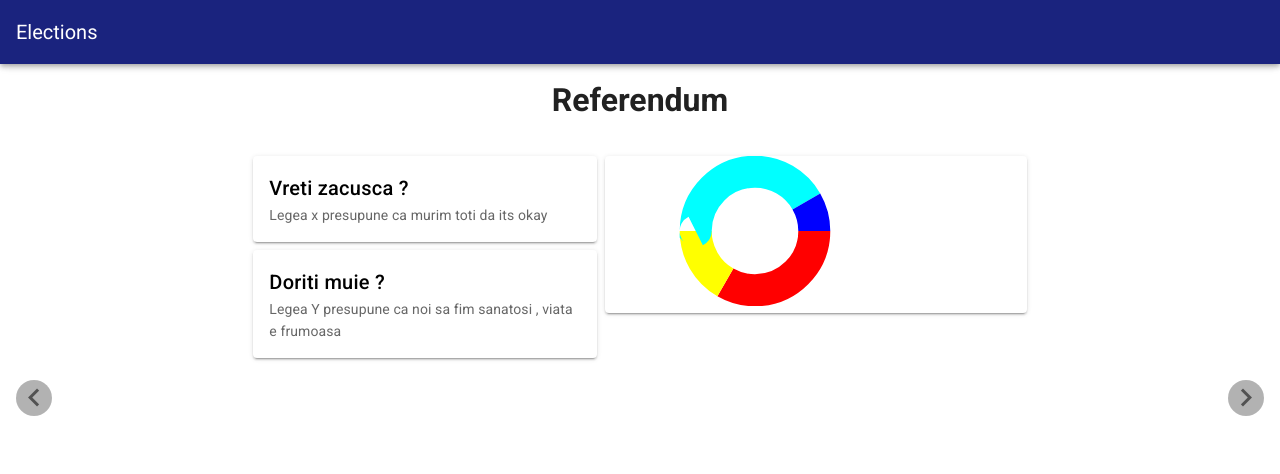
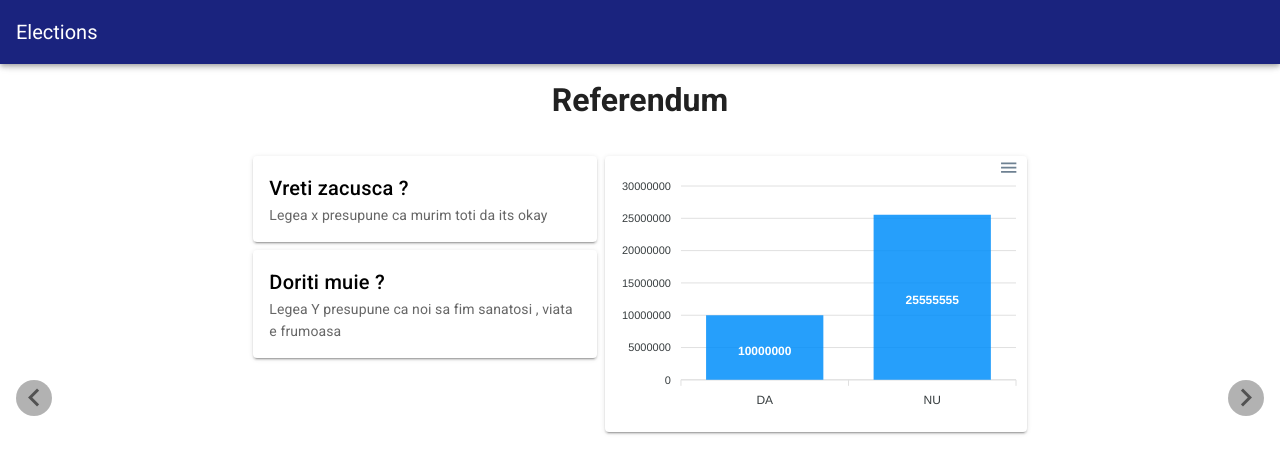
Before and after one commit to BogdanFalk/DATC-3F, a Vue app in the folder 01_Source/02_Web/Frontend/: page / in a window 1280 px wide. Both pictures are taken after a click on the button 34 px from the left and 398 px from the top of the page. Shown: the top 474 px of the page. Built offline with nearby package versions, Linux system fonts and the light colour scheme.

Commit message:
events and  statistics components charts added

```diff
--- a/01_Source/02_Web/Frontend/package.json
+++ b/01_Source/02_Web/Frontend/package.json
@@ -8,6 +8,7 @@
     "lint": "vue-cli-service lint"
   },
   "dependencies": {
+    "apexcharts": "^3.10.1",
     "core-js": "^3.3.2",
     "vue": "^2.6.10",
     "vuetify": "^2.1.0"
--- a/01_Source/02_Web/Frontend/src/components/HomeCarousel.vue
+++ b/01_Source/02_Web/Frontend/src/components/HomeCarousel.vue
@@ -48,8 +48,11 @@
 
 
             <v-flex xs12 sm6 md4>
-              <v-card>
-                <PieChart></PieChart>
+              <v-card class="statistics" v-if="event.eventTitle==='Referendum'">
+                <barChartQuestions ></barChartQuestions>
+              </v-card>
+              <v-card class="statistics" v-else>
+                <PieChart :candidates=event.eventCandidates></PieChart>
               </v-card>
             </v-flex>
           </v-layout>
@@ -60,8 +63,9 @@
 </template>
 <script>
 import PieChart from "../components/PieChart.vue";
+import barChartQuestions from "../components/barChartQuestions.vue";
 export default {
-  components: { PieChart },
+  components: { barChartQuestions,PieChart},
   data() {
     return {
       colors: ["primary", "secondary", "yellow darken-2", "red", "orange"],
@@ -76,7 +80,8 @@ export default {
               face:
                 "https://mediacdn.libertatea.ro/unsafe/375x285/smart/filters:contrast(8):quality(80)/https://static4.libertatea.ro/wp-content/uploads/2014/11/klaus_04_146ab53f00.jpg",
               party: "Mon party is PLM",
-              description: "Mare gg man."
+              description: "Mare gg man.",
+              numberVotes: 22
             },
             {
               id: 2,
@@ -84,14 +89,16 @@ export default {
               face:
                 "https://www.b1.ro/thumbs/landscape_big/2019/11/18/rezultate-alegeri-2019-exit-poll-alegeri-prezidentiale-2019-rezultate-bec-iohannis-sau-dancila-viorica-dancila-la-dna-401900.jpg",
               party: "Mon party is NSFS",
-              description: "Sefu mai mic"
+              description: "Sefu mai mic",
+              numberVotes: 50
             },
             {
               id: 3,
               name: "John ChinaMan",
               face: "https://semantic-ui.com/images/avatar2/large/molly.png",
               party: "party KGJ",
-              description: "Mare gg man."
+              description: "Mare gg man.",
+              numberVotes: 17
             }
           ]
         },
@@ -135,4 +142,7 @@ export default {
 .carousel .v-window__next{
   position: fixed!important;
 }
+.statistics{
+   margin-bottom: 100px;
+}
 </style>
--- a/01_Source/02_Web/Frontend/src/components/PieChart.vue
+++ b/01_Source/02_Web/Frontend/src/components/PieChart.vue
@@ -1,80 +1,37 @@
 <template>
-  <svg class="pie">
-    <circle
-      v-for="(item,index) in dataObjects"
-      :key="index"
-      v-bind:style="{strokeDasharray: `${item.relativeSize} ${circleLength}`, strokeDashoffset: item.offset}"
-      r="25%"
-      cx="50%"
-      cy="50%"
-    />
-    <h4>List of statistics put right hereeeee</h4>
-  </svg>
+  <div id="PieChart"></div>
 </template>
+
 <script>
+import ApexCharts from "apexcharts";
 export default {
-  name: "PieChart",
-  mounted() {
-    setTimeout(() => {
-      this.hasMounted = true;
-    }, 0);
-    setInterval(() => {
-      this.shuffle(this.data);
-    }, 1000);
-  },
-  data() {
-    return {
-      data: [10, 20, 40, 50],
-      circleLength: 371.9451599121094,
-      hasMounted: false
+ props:{
+   candidatesFromHomeCarousel:{
+     type: Array,
+     required:true
+   },
+ },
+ name: "PieChart",
+ mounted() {
+    var options = {
+      chart: {
+        type: 'donut',
+      },
+
+      series:[60,20,10,10],
+      labels: ['Candidate1','Candidate2','Candidate3','Candidate4'],
+
+
+
     };
-  },
-  methods: {
-    shuffle(data) {
-      let dataCopy = data.slice();
-      let temp;
-      let index;
-      let randomIndex;
-      for (index = 0; index < dataCopy.length; index++) {
-        randomIndex = Math.floor(Math.random() * index);
-        temp = dataCopy[index];
-        dataCopy[index] = dataCopy[randomIndex];
-        dataCopy[randomIndex] = temp;
-      }
-      this.data = dataCopy;
-    }
-  },
-  computed: {
-    dataTotal() {
-      return this.data.reduce((previous, current) => previous + current);
-    },
-    dataObjects() {
-      let startingPoint = 0;
-      return this.data.map(item => {
-        let relativeSize = (item / this.dataTotal) * this.circleLength;
-        let dataObject = {
-          relativeSize: this.hasMounted ? relativeSize : 0,
-          offset: -startingPoint
-        };
-        startingPoint += relativeSize;
-        return dataObject;
-      });
-    }
+    var chart = new ApexCharts(document.querySelector("#PieChart"), options);
+
+    chart.render();
   }
 };
 </script>
 
-<style lang="scss">
-.pie circle {
-  fill: none;
-  stroke-width: 32;
-  transition: stroke-dasharray 0.3s ease-in-out,
-    stroke-dashoffset 0.3s ease-in-out;
-}
-$colors: red, yellow, cyan, blue, green, black, white, gray, purple;
-@for $i from 1 through length($colors) {
-  .pie circle:nth-child(#{$i}) {
-    stroke: nth($colors, $i);
-  }
-}
+<style>
+
+
 </style>
--- /dev/null
+++ b/01_Source/02_Web/Frontend/src/components/barChartQuestions.vue
@@ -0,0 +1,39 @@
+<template>
+  <div id="barChart"></div>
+</template>
+
+
+<script>
+import ApexCharts from "apexcharts";
+export default {
+  name: "barChartQuestions",
+  mounted() {
+    var options = {
+      chart: {
+        type: "bar"
+      },
+      series: [
+        {
+          name: "Voturi",
+          data: [10000000,25555555]
+        }
+      ],
+      xaxis: {
+        categories: ["DA","NU"]
+      }
+    };
+    var chart = new ApexCharts(document.querySelector("#barChart"), options);
+
+    chart.render();
+  }
+};
+</script>
+
+<style>
+@import url(https://fonts.googleapis.com/css?family=Roboto);
+
+body {
+  font-family: Roboto, sans-serif;
+}
+
+</style>
```
Also changed, not shown: 1 other file (tests, documents, lock files or other folders).
